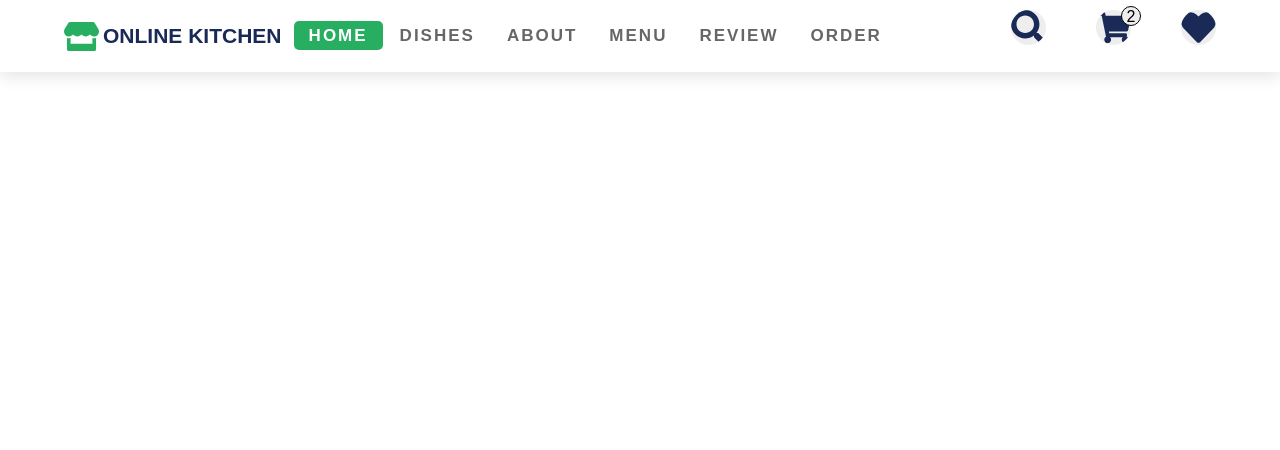
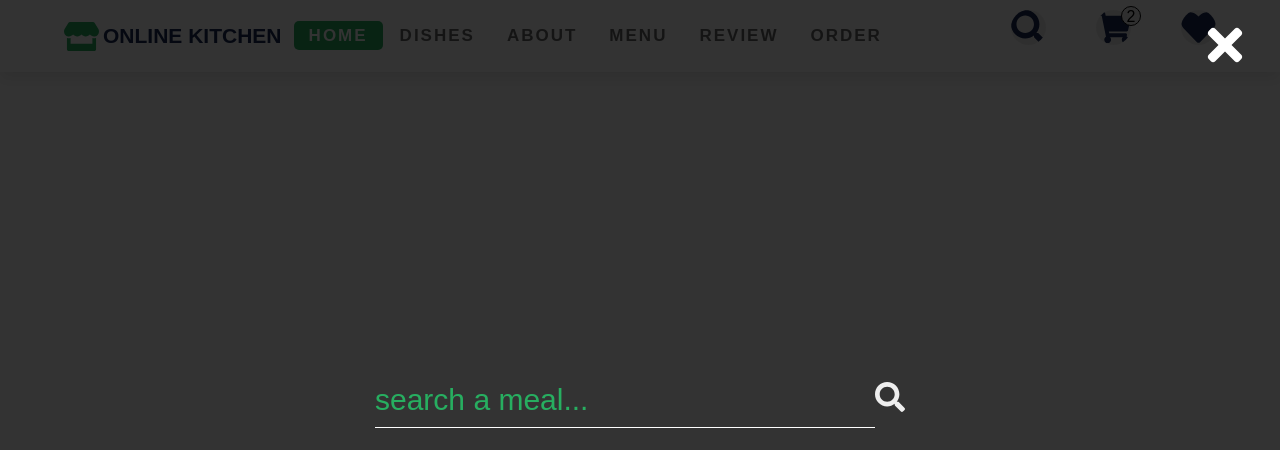
Before and after one commit to MiltonBlack/React-Food-Delivery, a React (Create React App) app: page / in a window 1280 px wide. Both pictures are taken after a click on the link 1028 px from the left and 39 px from the top of the page. Shown: the top 450 px of the page. Built offline with nearby package versions, Linux system fonts and the light colour scheme.

Commit message:
Navbar Done

```diff
--- a/src/components/Navbar/Navbar.css
+++ b/src/components/Navbar/Navbar.css
@@ -109,7 +109,69 @@ header .icons #menu-bars {
     display: none;
 }
 
-@media (max-width:991px) {
+
+
+  #search-form {
+    position: fixed;
+    /* top:-110%; */
+    left:0;
+    height:100%;
+    width:100%;
+    z-index:1004;
+    background: rgba(0, 0, 0, 0.8);
+    display: flex;
+    align-items: center;
+    justify-content: center;
+    padding: 0 1rem;
+  }
+
+  #search-form .open-search{
+    top:0;
+  }
+
+  #search-form .close-search{
+    /* top: -110%; */
+    display: none;
+}
+
+  #search-form #search {
+    width: 50rem;
+    border-bottom: .1rem solid #fff;
+    padding: 1rem 0;
+    color: #fff;
+    font-size: 3rem;
+    text-transform: none;
+    background: none;
+  }
+
+  #search-form #search::placeholder {
+    color:var(--green);
+  }
+
+  #search-form #search::-webkit-search-cancel-button {
+    -webkit-appearance: none;
+  }
+
+  #search-form label {
+    color:#eee;
+    cursor: pointer;
+    font-size: 3rem;
+  }
+
+  #search-form label:hover {
+    color: var(--green);
+  }
+
+  #search-form #close {
+    position: absolute;
+    color: #fff;
+    cursor: pointer;
+    top:2rem;
+    right:3rem;
+    font-size: 5rem;
+  }
+
+  @media (max-width:991px) {
     header {
       padding: 1rem 2rem;
     }
@@ -143,6 +205,9 @@ header .icons #menu-bars {
         margin: 1rem;
         font-size: 2rem;
         background: #eee;
+    }
 
+    #search-form #search {
+        width: 90%;
     }
   }
--- a/src/components/Navbar/Navbar.js
+++ b/src/components/Navbar/Navbar.js
@@ -5,7 +5,9 @@ import {FaBars, FaHeart, FaSearch, FaShoppingCart, FaStore, FaTimes} from 'react
 function Navbar() {
 
 const [menu, setMenu] = useState(true);
+const [searchbar, setSearchBar] = useState(false)
   return (
+    <>
     <header>
       <a href="#" className='logo'><FaStore className='logos'/><span>Online Kitchen</span></a>
       <nav className={menu ? "none" : "active"}>
@@ -19,7 +21,7 @@ const [menu, setMenu] = useState(true);
       <div className='icons'>
         <a href='#' onClick={() => setMenu(!menu)}>
           {menu ? <FaBars id='menu-bars' className='bars' /> : <FaTimes id='menu-close'/>}</a>
-        <a href='#'>
+        <a href='#' onClick={() => setSearchBar(!searchbar)}>
           <FaSearch id='search' className='search'/></a>
         <a href='#' className='cart-wrapper'>
           <FaShoppingCart className='cart'/>
@@ -28,6 +30,12 @@ const [menu, setMenu] = useState(true);
         <a href='#'><FaHeart id="fav" className='fav'/></a>
       </div>
     </header>
+    {searchbar && <form action="" id="search-form" className={searchbar ? "open-search" : "close-search"}>
+      <input type="search" name="" id="search" placeholder='search a meal...'/>
+      <label for="search"><FaSearch/></label>
+      <FaTimes id="close" onClick={() => setSearchBar(!searchbar)}/>
+    </form>}
+    </>
   )
 }
 
```
